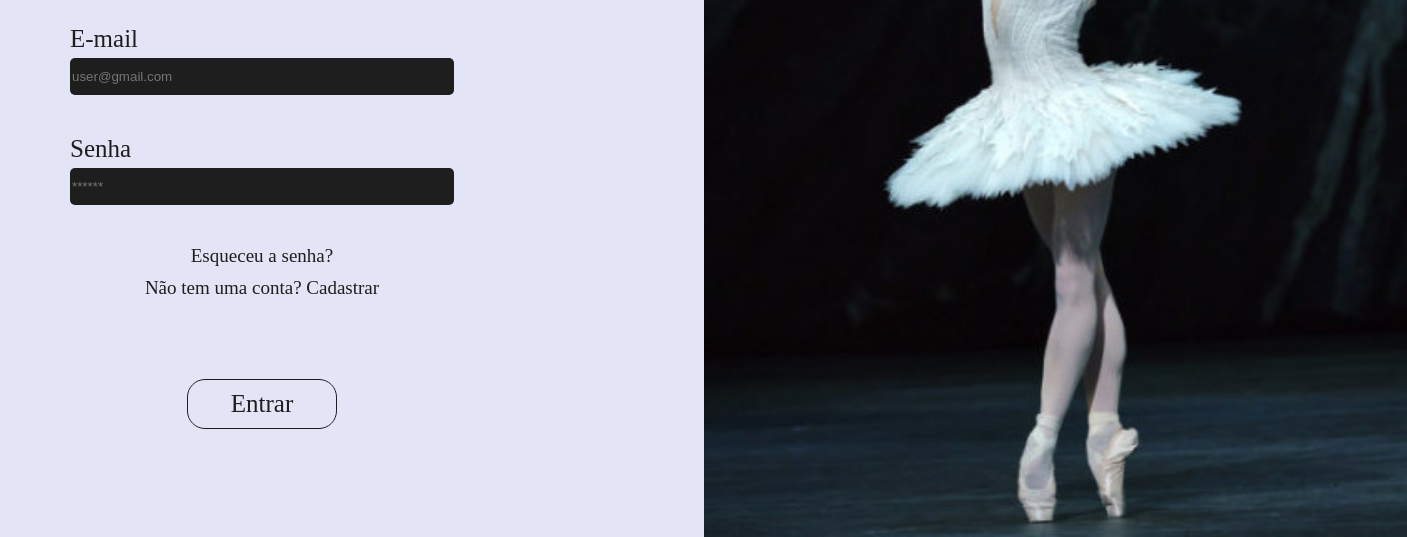
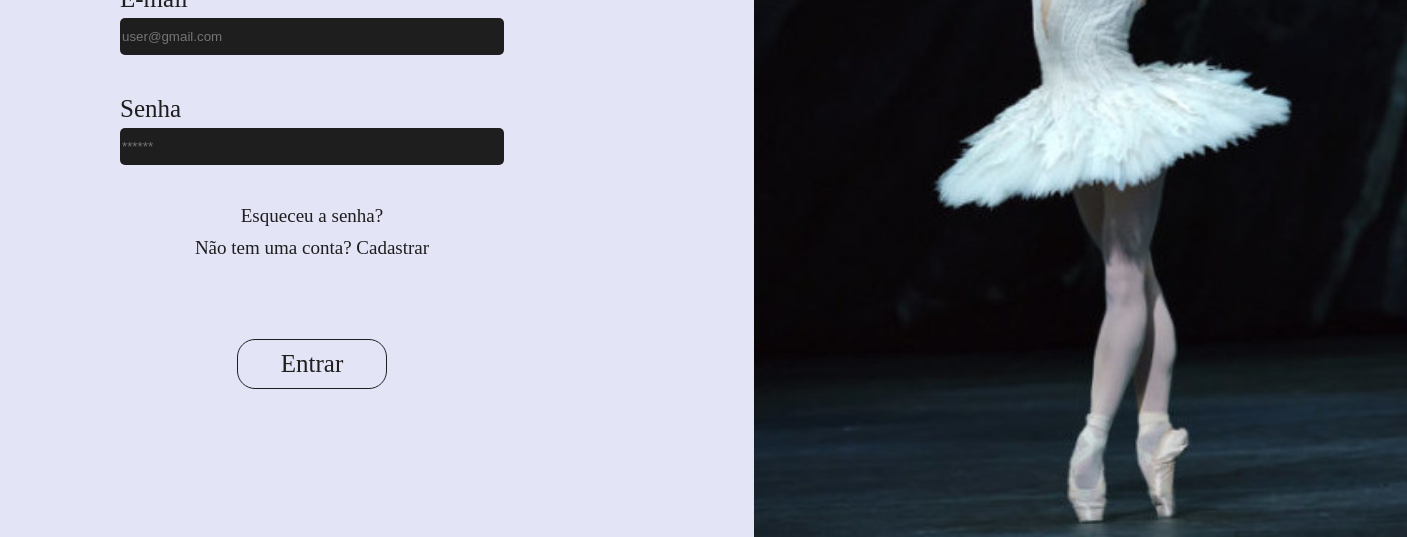
Before and after one commit to giobels/DancingQueen, a website: page public/login.html in a window 1280 px wide. Shown: the part 263-800 px from the top of the page, 1407 px wide, since content can reach past the window. Drawn offline with Linux system fonts and the light colour scheme; a web font is replaced by a local one.

Commit message:
projeto finalizado

```diff
--- a/public/css/cadastro.css
+++ b/public/css/cadastro.css
@@ -32,7 +32,6 @@ nav img {
 
 .fundo {
     height: 100vh;
-    align-self: flex-end;
 }
 
 .cadastro {
@@ -42,7 +41,7 @@ nav img {
     flex-direction: column;
     align-items: center;
     gap: 30px;
-    margin-left: 250px;
+    margin-left: 210px;
     margin-right: 50px;
 }
 
--- a/public/css/login.css
+++ b/public/css/login.css
@@ -10,8 +10,9 @@ body {
 
 .container {
     display: flex;
-    width: 100%;
-    height: 100%;
+    width: 100vw;
+    height: 90vh;
+    position: fixed;
 }
 
 
@@ -32,7 +33,6 @@ nav img {
 
 .fundo {
     height: 100vh;
-    align-self: flex-end;
 }
 
 .login {
@@ -45,7 +45,8 @@ nav img {
     flex-direction: column;
     align-items: center;
     gap: 40px;
-    margin-left: 50px;
+    margin-left: 100px;
+
 }
 
 .titulo-login {
```
Also changed, not shown: 1 other file.
